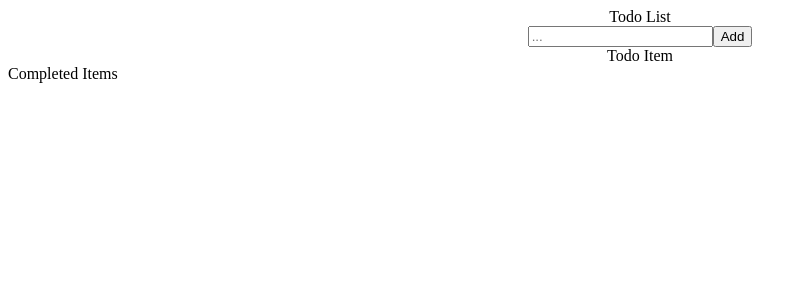
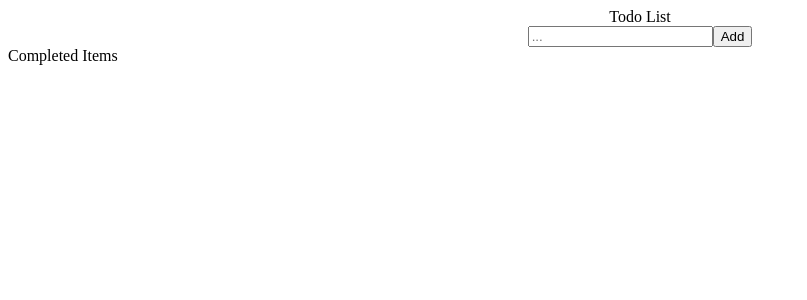
Before and after one commit to christinek2000/todo-list, a React (Create React App) app: page / in a window 1280 px wide. Shown: the top 300 px of the page, without its empty margins (0-807 px from the left). Built offline with nearby package versions, Linux system fonts and the light colour scheme; the HTML template or start-up script is replaced by a standard one.

Commit message:
Add feature to display the todo items in a list

```diff
--- a/src/App.js
+++ b/src/App.js
@@ -17,7 +17,7 @@ function App() {
 
 	return (
 		<div className="App">
-			<TodoList addHandler={addHandler} />
+			<TodoList items={items} addHandler={addHandler} />
 			<CompletedItems />
 		</div>
 	);
--- a/src/components/TodoItem.js
+++ b/src/components/TodoItem.js
@@ -1,11 +1,12 @@
-import { useState } from 'react';
 
-function TodoItem() {
-	const [item, setItem] = useState([]);
+function TodoItem(props) {
+	console.log(props);
+
+	const { description } = props.item;
 
 	return(
 		<div className="todoItem" >
-			Todo Item
+			{description}
 		</div>
 	);
 }
--- a/src/components/TodoList.js
+++ b/src/components/TodoList.js
@@ -4,6 +4,14 @@ import { Grid } from '@material-ui/core';
 import AddTodoItem from './AddTodoItem';
 
 function TodoList(props) {
+	console.log(props);
+
+	const renderList = props.items.map((item) => {
+		return (
+			<TodoItem item={item} />
+		)
+	});
+
 	return (
 		<div className="todoList">
 			<Grid
@@ -16,7 +24,7 @@ function TodoList(props) {
 				<Grid item xs={8} sm={6}>
 					Todo List
 					<AddTodoItem addHandler={props.addHandler} />
-					<TodoItem />
+					{renderList}
 				</Grid>
 			</Grid>
 		</div>
```
